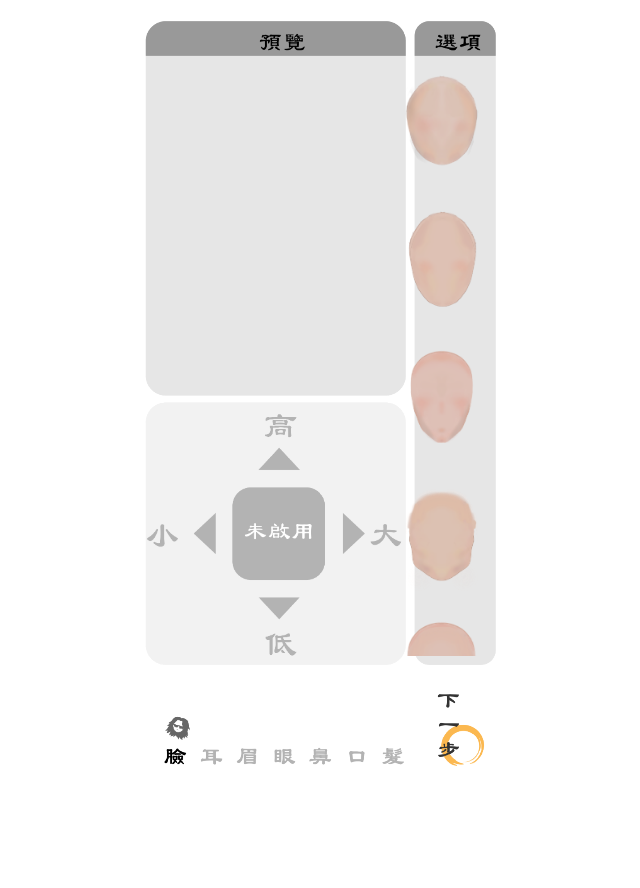
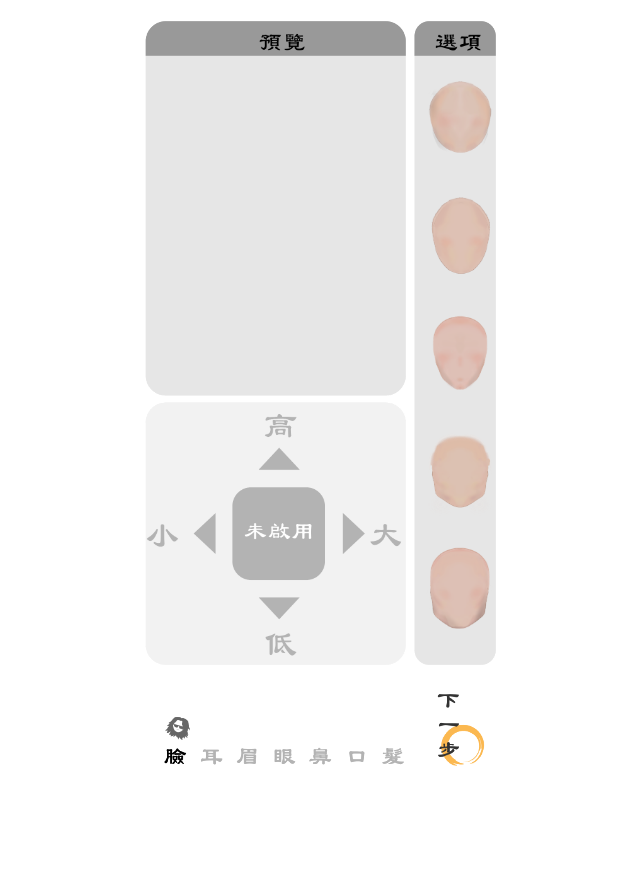
Before and after one commit to eevvaadesign/facelook, a plain HTML site: page question1.html in a window 1280 px wide. Shown: the top 888 px of the page, without its empty margins (320-960 px from the left). Before the commit the page ends 800 px from the top, so only its background shows below. Drawn offline with Linux system fonts and the light colour scheme.

Commit message:
Add files via upload

```diff
--- a/question1.html
+++ b/question1.html
@@ -21,71 +21,76 @@
     background: url('images/background(2).png') no-repeat center center;
     background-size: contain; /* 保持圖片完整顯示 */
     background-attachment: fixed; /* 讓背景圖不會跟著捲動 */
-    aspect-ratio: 1125 / 2436; /* 設定背景圖的寬高比 */
 
 }
         .container {
-    position: relative;
-    width: 100%;
-    max-width: 1125px; /* 限制最大寬度 */
-    height: 100vh;
             display: flex;
-    justify-content: center;
-    align-items: center;
+            width: 80%;
+            height: 70vh;
         }
-
         .left-box {
             position: absolute;
-    width: 40vw; /* 讓它自適應視窗寬度 */
-    max-width: 400px;
-    height: auto;
-    top: 27.5%;
-    left: 37%;
-    transform: translate(-50%, -50%);
+            left: 50%;
+            top: 50%;
+            width: 90px;
+            height: 134px;
+            transform: translate(-100px, -285px);
             display: flex;
             align-items: center;
             justify-content: center;
         }
-
         .right-options {
             position: absolute;
-    width: 10vw; /* 讓它相對於視窗寬度縮放 */
-    max-width: 190px;
-    height: 75vh; /* 讓它適應畫面高度 */
-    top: 7%;
-    right: 35%;
-    overflow-y: auto;
+            width: 86px;
+            height: 800px; /* 限制高度，讓它能滾動 */
+            max-height: 73vh; /* 防止超過螢幕 */
+            /* background-color: rgba(128, 128, 128, 0.5);
+            border: 2px solid #888;*/
+            overflow-y: auto; /* 允許上下滾動 */
+            overflow-x: hidden; /* 禁止左右滾動 */
             display: flex;
             flex-direction: column;
             align-items: center;
+            padding: 10px 0;
+            transform:translate(140px, -45px);
         }
-
+        /* 自訂滾動條樣式 */
+        .right-options::-webkit-scrollbar {
+            width: 5px; /* 調整滾動條寬度 */
+        }
+        .right-options::-webkit-scrollbar-thumb {
+            background-color: rgba(0, 0, 0, 0.5); /* 滾動條顏色 */
+            border-radius: 3px;
+        }
+        /*.right-options::-webkit-scrollbar-track {
+            background: rgba(200, 200, 200, 0.3); /* 滑動區域顏色 */
         .option img {
-    width: 90%; /* 讓圖片自適應選項框 */
-    max-width: 190px;
-    height: auto;
+            width: 100px;
+            height: 100px;
             cursor: pointer;
+            border: 2px solid transparent;
             margin-bottom: 10px;
         }
 
         .next-button {
             position: absolute;
-    bottom: 5%;
-    right: 5%;
-    width: 15vw; /* 讓按鈕大小相對於視窗寬度 */
-    max-width: 120px;
-    height: auto;
+            left: 50%;
+            top: 50%;
+            width: 300px;
+            height: 300px;
+            /*background-color: #ccc;*/
+            display: flex;
+            align-items: center;
+            justify-content: center;
             cursor: pointer;
+            transform: translate(250px, 870px);
         }
-
         .selected-image {
             max-width: 100%;
             max-height: 100%;
-    top: 10%;
-    transform: scale(2); /* 放大 200% */
-    transition: transform 0.3s ease-in-out;
+            transform: scale(2.5); /* 放大 300% */
+            transition: transform 0.3s ease-in-out; /* 添加平滑過渡動畫 */
         }
-
     </style>
 </head>
 <body>
```
Lines whose indentation alone changed are shown as unchanged.
